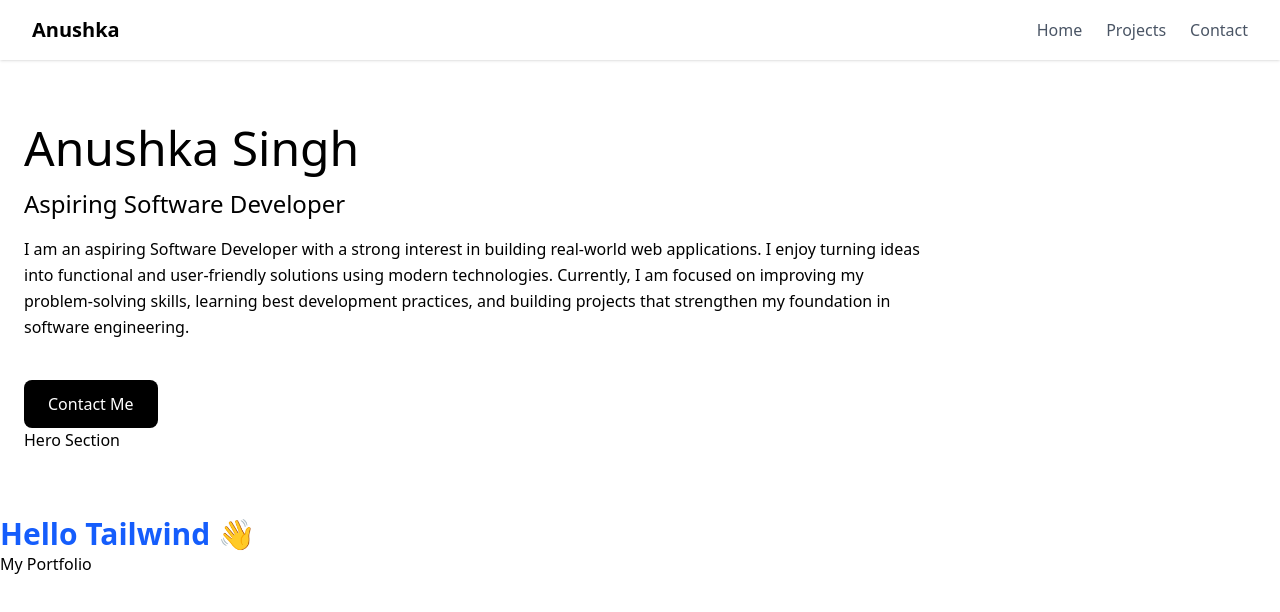
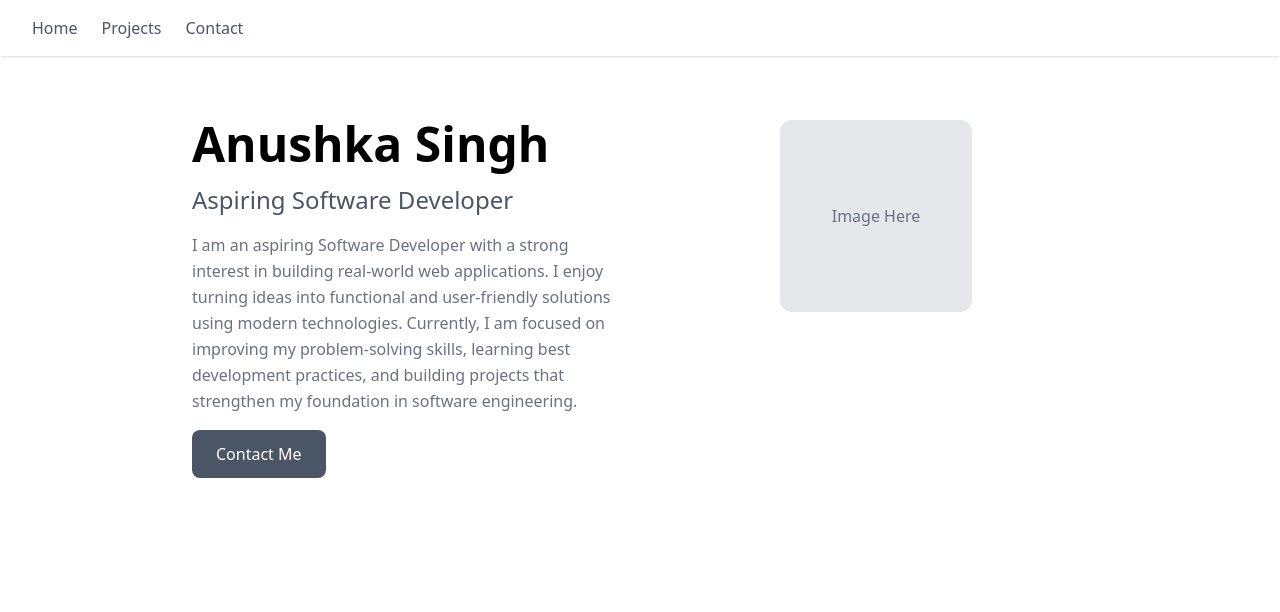
Before and after one commit to anushka8singh/react-tailwind-portfolio, a React (Vite) app: page / in a window 1280 px wide. Shown: the top 612 px of the page. Built offline with nearby package versions, Linux system fonts and the light colour scheme.

Commit message:
Fixed hero layout with proper flexbox structure

```diff
--- a/src/App.jsx
+++ b/src/App.jsx
@@ -6,13 +6,7 @@ function App(){
     <div>
       <Navbar />
       <Hero />
-      <h1 className="text-3xl font-bold text-blue-600">
-  Hello Tailwind 👋
-</h1>
 
-      <h1>
-        My Portfolio
-      </h1>
     </div>
   )
 }
--- a/src/components/Hero.jsx
+++ b/src/components/Hero.jsx
@@ -1,15 +1,42 @@
-function Hero(){
-    return(
-        <section className="py-16 px-6">
-            <div className="max-auto max-w-4xl space-y-4 text-center md:text-left">
-                <h1 className="text-4xl md:text-5xl text-bold">Anushka Singh</h1>
-                <h2 className="text-xl md:text-2xl text-grey-600 mt-2">Aspiring Software Developer</h2>
-                <p className="text-base text-grey-500 leading-relaxed">I am an aspiring Software Developer with a strong interest in building real-world web applications. I enjoy turning ideas into functional and user-friendly solutions using modern technologies. Currently, I am focused on improving my problem-solving skills, learning best development practices, and building projects that strengthen my foundation in software engineering.</p>
-                <button className="bg-black text-white px-6 py-3 rounded-lg mt-6 hover:bg-grey-600">Contact Me</button>
-            </div>
-            Hero Section
-        </section>
-    );
+function Hero() {
+  return (
+    <section className="py-16 px-6">
+      <div className="max-w-4xl mx-auto flex flex-col md:flex-row gap-12 items-center md:items-start">
+
+        {/* LEFT COLUMN */}
+        <div className="w-full md:w-1/2 text-center md:text-left space-y-4">
+          <h1 className="text-4xl md:text-5xl font-bold">
+            Anushka Singh
+          </h1>
+
+          <h2 className="text-xl md:text-2xl text-gray-600">
+            Aspiring Software Developer
+          </h2>
+
+          <p className="text-base text-gray-500 leading-relaxed">
+            I am an aspiring Software Developer with a strong interest in building
+            real-world web applications. I enjoy turning ideas into functional and
+            user-friendly solutions using modern technologies. Currently, I am
+            focused on improving my problem-solving skills, learning best
+            development practices, and building projects that strengthen my
+            foundation in software engineering.
+          </p>
+
+          <button className="inline-block bg-gray-600 text-white px-6 py-3 rounded-lg hover:bg-gray-800 transition">
+            Contact Me
+          </button>
+        </div>
+
+        {/* RIGHT COLUMN */}
+        <div className="w-full md:w-1/2 flex justify-center">
+          <div className="w-48 h-48 bg-gray-200 rounded-xl flex items-center justify-center text-gray-500">
+            Image Here
+          </div>
+        </div>
+
+      </div>
+    </section>
+  );
 }
 
 export default Hero;
--- a/src/components/Navbar.jsx
+++ b/src/components/Navbar.jsx
@@ -1,9 +1,7 @@
 function Navbar(){
     return (
         <nav className="flex items-center justify-between px-8 py-4 bg-white shadow">
-            <h2 className="text-xl font-semibold">
-                Anushka
-            </h2>
+
             <ul className="flex gap-6 text-gray-600">
               <li className="cursor-pointer hover:text-black">Home</li>
               <li className="cursor-pointer hover:text-black">Projects</li>
```
